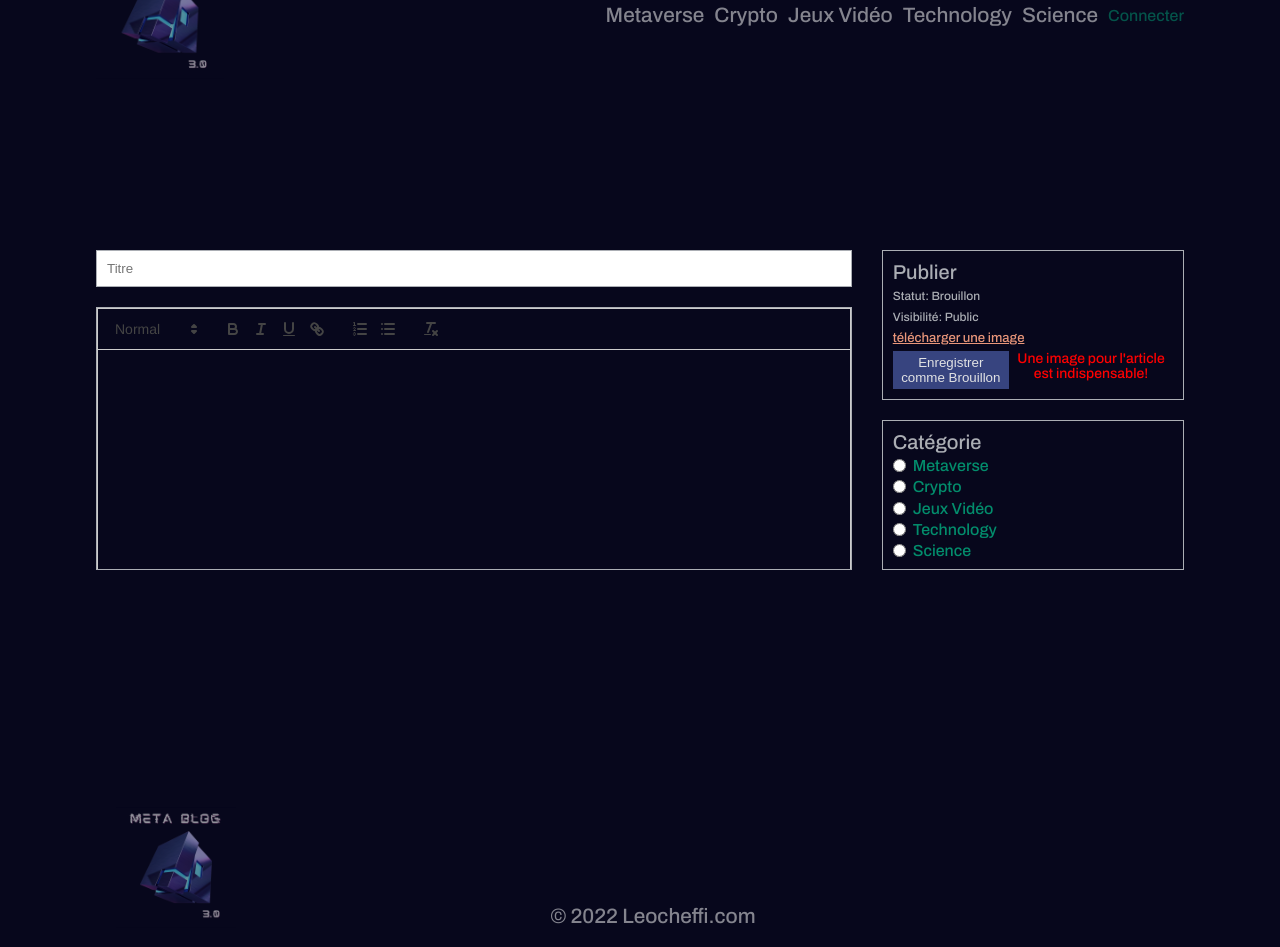
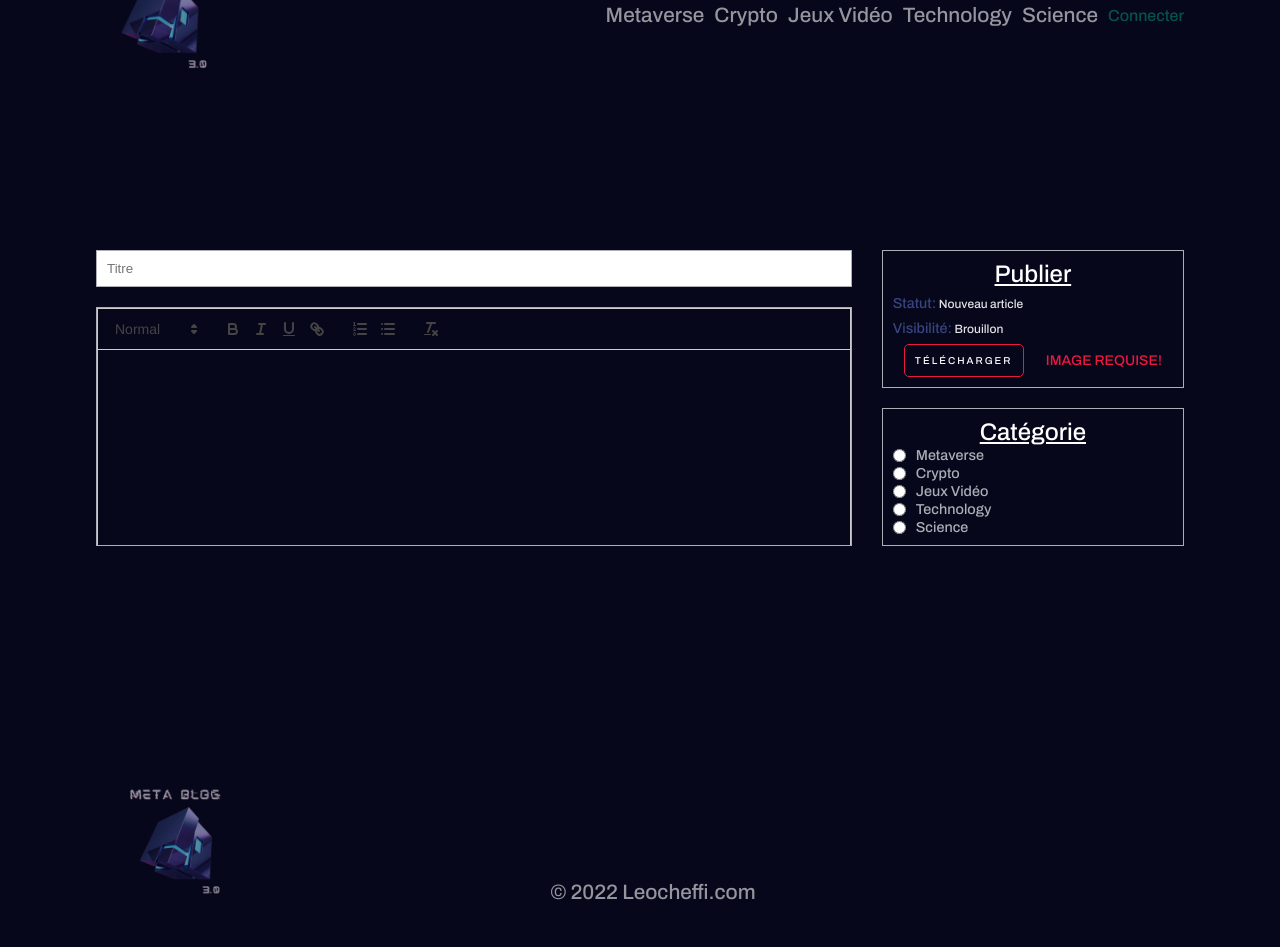
Before and after one commit to MrRinbex/Meta-Blog-Frontend, a React (Create React App) app: page /write in a window 1280 px wide. After the commit the page ends 923 px from the top, so only its background shows below. Built offline with nearby package versions, Linux system fonts and the light colour scheme.

Commit message:
add new button and fix write page

```diff
--- a/src/pages/Write.jsx
+++ b/src/pages/Write.jsx
@@ -85,36 +85,33 @@ const Write = () => {
         <div className="items">
           <h1>Publier</h1>
           <span>
-            <b>Statut:</b> Brouillon
+            <b>Statut:</b> {!state ? "Nouveau article" : "Prét à modifier"}
           </span>
           <span>
-            <b>Visibilité:</b> Public
+            <b>Visibilité:</b> {!state ? "Brouillon" : "Public"}
           </span>
+          <div className="buttons">
             <input
               style={{ display: "none" }}
               type="file"
               id="file"
               onChange={(e) => setFile(e.target.files[0])}
             />
-          <label className="file" htmlFor="file">
-            télécharger une image
+            <label className="fileBtn" htmlFor="file">
+              télécharger
             </label>
-
-          <div className="buttons">
-            <button className="firstBtn">Enregistrer comme Brouillon</button>
+            {/* <button className="firstBtn">Enregistrer comme Brouillon</button> */}
             {file ? (
-              <button className="secondBtn" onClick={handleClick}>
+              <button className="fileBtn" onClick={handleClick}>
                 {!state ? "Publier" : "Mettre à jour"}
               </button>
             ) : (
-              <p className="warning">
-                Une image pour l'article est indispensable!
-              </p>
+              <p className="warning">image requise!</p>
             )}
           </div>
         </div>
         <div className="items">
-          <h1>Catégorie</h1>
+          <h1 className="title-cat">Catégorie</h1>
           <div className="category">
             <input
               type="radio"
--- a/src/style.scss
+++ b/src/style.scss
@@ -1,8 +1,22 @@
+@import url("https://fonts.googleapis.com/css2?family=Poppins:wght@200;300;400;500;600;700;800;900&display=swap");
 $mainColor: #07071c;
 $whiteColor: #e1e2e4;
 $greenColor: #038d6c;
 $lightBlue: #37447f;
 $greyColor: #abaeb4;
+
+:root {
+    --color-red: #ec1840;
+    --color-white: #fff;
+    --color-black-1: #111;
+    --color-black-2: #222;
+    --color-black-3: #444;
+    --speed-normal: 0.5s;
+    --speed-fast: 0.8s;
+  }
+
+
+
 * {
     padding: 0;
     margin: 0;
@@ -10,6 +24,7 @@ $greyColor: #abaeb4;
     // border: 1px solid rgb(236, 231, 232);
 
 }
+
 // ENTRANCE PAGE
 
 .setEntrancePage {
@@ -23,6 +38,7 @@ $greyColor: #abaeb4;
         height: 300px;
     }
 }
+
 .app{
     font-family: 'Anonymous Pro', monospace;
     font-family: 'Archivo', sans-serif;
@@ -148,6 +164,8 @@ $greyColor: #abaeb4;
         .navbar{
             height: 25vh;
             display: flex;
+            color: var(--color-white);
+
 
             .container{
                 padding: 15px 0px;
@@ -212,6 +230,8 @@ $greyColor: #abaeb4;
             align-items: self-end;
             gap: 30%;
             height: 25vh;
+            color: var(--color-white);
+
 
             img{
                 width: 120px;
@@ -387,7 +407,7 @@ $greyColor: #abaeb4;
         .writePage{
             display: flex;
             gap: 30px;
-            height: 40vh;
+            height: 37vh;
             margin-bottom: 50px;
             margin-top: 50px;
 
@@ -429,17 +449,18 @@ $greyColor: #abaeb4;
                     flex-direction: column;
                     justify-content: space-between;
                     font-size: 12px;
-                    color: $greyColor;
+                    max-height: 19vh;
 
                     h1{
-                        font-size: 20px;
+                        font-size: 24px;
+                        text-align: center;
+                        text-decoration-line: underline;
+                        color: var(--color-white);
                     }
 
-                    .file{
-                        text-decoration: underline;
-                        cursor: pointer;
-                        color: darksalmon;
-                        font-size: 1.1em;
+                    span b {
+                        color: $lightBlue;
+                        font-size: larger;
                     }
 
                     .buttons{
@@ -447,36 +468,61 @@ $greyColor: #abaeb4;
                         justify-content: space-around;
 
                         .warning{
-                            color: red;
+                            display: flex;
+                            align-items: center;
+                            justify-content: center;
+                            color: var(--color-red);
                             background-color: transparent;
                             text-align: center;
                             font-size: 14px;
+                            text-transform: uppercase;
+
                         }
 
-                        .firstBtn{
-                            padding: 3px 5px;
-                            border: 1px solid $lightBlue;
-                            color: $whiteColor;
-                            background-color: $lightBlue;
+                        // BTN FOR WRITE PAGE
+
+                        .fileBtn {
+                            position: relative;
+                            display: flex;
+                            align-items: center;
+                            justify-content: center;
+                            font-size: 10px;
                             cursor: pointer;
-                        }
+                            padding: 10px;
+                            letter-spacing: 2px;
+                            text-decoration: none;
+                            text-transform: uppercase;
+                            text-align: center;
+                            background-color: $mainColor;
+                            color: var(--color-white);
+                            transition: var(--speed-normal);
+                            border: 1px solid var(--color-red);
+                            border-radius: 5px ;
+                            &:hover {
+                                border: 1px solid transparent;
+                                background: var(--color-red) url(https://i.postimg.cc/wBXGXbWN/pixel.png); // 360px x 1080px
+                                transition-delay: 0.8s;
+                                background-size: 180px;
+                                animation: animate var(--speed-fast) steps(8) forwards;
+                            }
+                          }
 
-                        .secondBtn{
-                            padding: 3px 5px;
-                            border: 1px solid $greenColor;
-                            color: $whiteColor;
-                            background-color: $greenColor;
-                            cursor: pointer;
-                        }
-
-                    }
+                          }
+                          @keyframes animate {
+                            0% {
+                              background-position-y: 0;
+                            }
+                            100% {
+                              background-position-y: -480px;
+                            }
+                          }
 
                     .category{
                         display: flex;
-                        font-size: 1rem;
+                        font-size: larger;
                         align-items: center;
-                        gap: 7px;
-                        color: $greenColor;
+                        gap: 10px;
+                        color: $greyColor;
                     }
 
                 }
```
Lines whose indentation alone changed are shown as unchanged.
